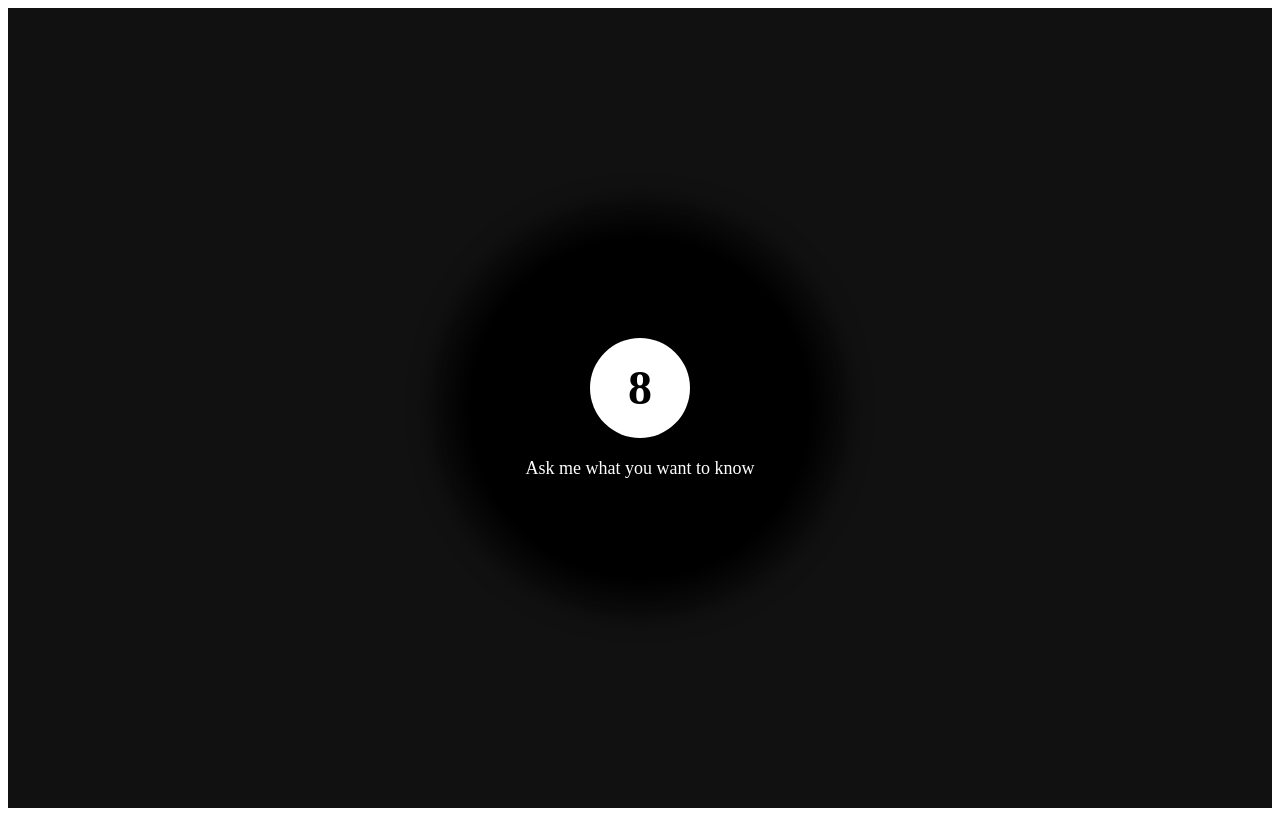
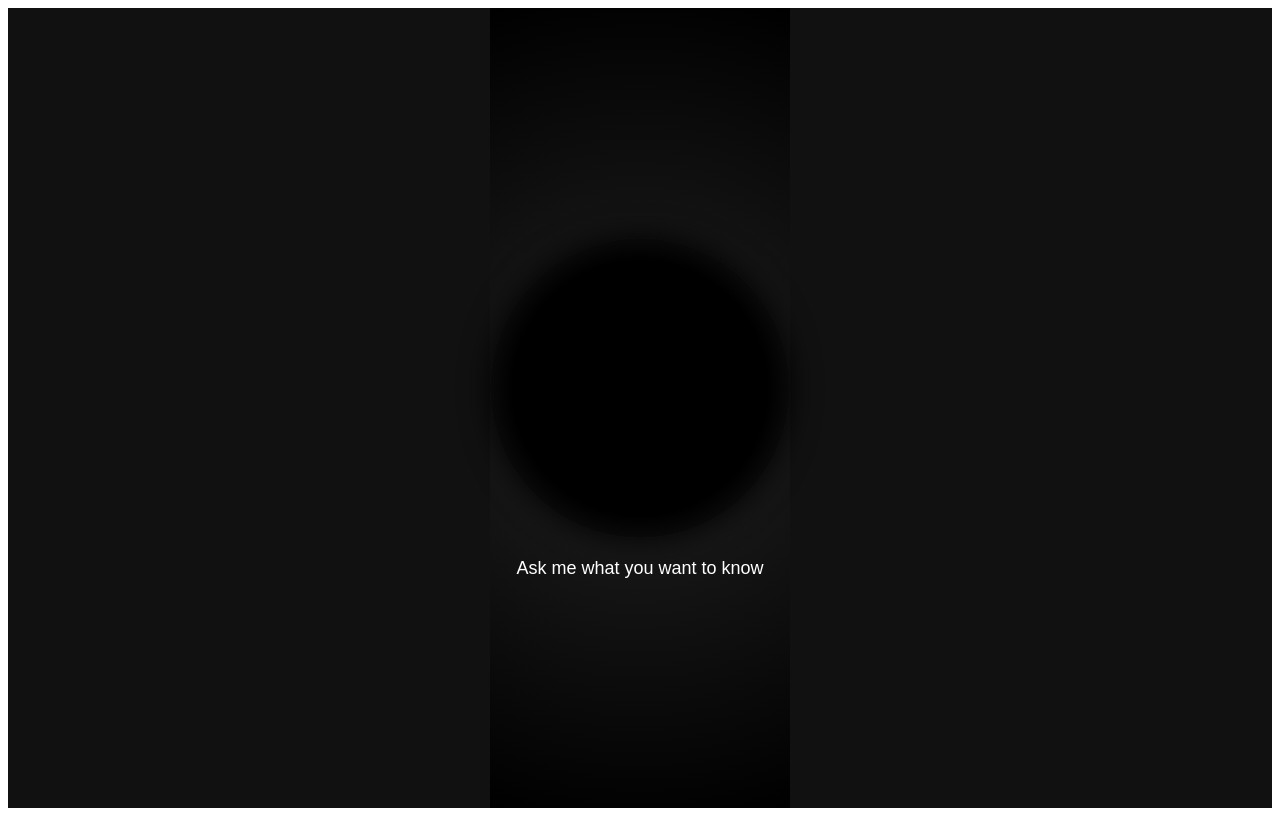
Before and after one commit to wilaponce/Magic8Ball, a Vue app: page / in a window 1280 px wide. Built offline with nearby package versions, Linux system fonts and the light colour scheme; the HTML template or start-up script is replaced by a standard one.

Commit message:
update Magic8Ball.vue

```diff
--- a/src/components/Magic8Ball.vue
+++ b/src/components/Magic8Ball.vue
@@ -1,28 +1,17 @@
 
 <template>
-  <div class="container">
-    <div
-      class="ball"
-      :class="{ flipped: isFlipped, shaking: isShaking }"
-      @click="shakeBall"
-    >
-      <div v-if="!isFlipped" class="eight-side">
-        <div class="eight-circle">
-          <span class="eight-text">8</span>
+  <div class="container" @click="shakeBall">
+    <div :class="['ball', { 'shake': isShaking }]">
+      <div class="inner-circle" v-if="showAnswer">
+        <div class="pyramid">
+          <div class="answer">{{ answer }}</div>
         </div>
-        <div class="prompt">Ask me what you want to know</div>
-      </div>
-      <div v-else class="pyramid-side">
-        <div class="inner-circle">
-          <div class="pyramid">
-            <div class="answer">{{ selectedAnswer }}</div>
-          </div>
-          <div class="bubbles">
-            <div v-for="n in 10" :key="n" class="bubble" :style="bubbleStyle(n)"></div>
-          </div>
+        <div class="bubbles">
+          <div v-for="n in 10" :key="n" class="bubble" :style="{ animationDelay: (n * 0.2) + 's' }"></div>
         </div>
       </div>
     </div>
+    <div v-if="!showAnswer" class="prompt">Ask me what you want to know</div>
   </div>
 </template>
 
@@ -30,13 +19,13 @@
 export default {
   data() {
     return {
-      isFlipped: false,
       isShaking: false,
+      showAnswer: false,
+      answer: '',
       answers: [
         "Yes", "No", "Maybe", "Ask again later", "Definitely",
         "Outlook not so good", "Without a doubt", "Cannot predict now"
-      ],
-      selectedAnswer: ""
+      ]
     };
   },
   methods: {
@@ -44,23 +33,10 @@ export default {
       if (this.isShaking) return;
       this.isShaking = true;
       setTimeout(() => {
-        this.selectedAnswer = this.answers[Math.floor(Math.random() * this.answers.length)];
-        this.isFlipped = true;
         this.isShaking = false;
+        this.showAnswer = true;
+        this.answer = this.answers[Math.floor(Math.random() * this.answers.length)];
       }, 1000);
-    },
-    bubbleStyle(n) {
-      const size = Math.random() * 8 + 4;
-      const left = Math.random() * 100;
-      const delay = Math.random() * 2;
-      const duration = 3 + Math.random() * 2;
-      return {
-        width: `${size}px`,
-        height: `${size}px`,
-        left: `${left}%`,
-        animationDelay: `${delay}s`,
-        animationDuration: `${duration}s`
-      };
     }
   }
 };
@@ -69,76 +45,43 @@ export default {
 <style scoped>
 .container {
   display: flex;
+  flex-direction: column;
+  align-items: center;
   justify-content: center;
-  align-items: center;
   height: 100vh;
-  background: #111;
+  background: radial-gradient(circle, #222, #000);
+  color: white;
+  font-family: sans-serif;
+  user-select: none;
 }
 
 .ball {
-  width: 400px;
-  height: 400px;
+  width: 300px;
+  height: 300px;
+  background: radial-gradient(circle at center, #000 60%, #222);
   border-radius: 50%;
-  background: radial-gradient(circle at center, #000 60%, #222);
   box-shadow: 0 0 30px #000;
-  position: relative;
-  perspective: 1000px;
-  transition: transform 1s ease-in-out;
+  display: flex;
+  align-items: center;
+  justify-content: center;
+  transition: transform 0.5s ease;
 }
 
-.ball.shaking {
+.shake {
   animation: shake 0.5s ease-in-out;
 }
 
-.ball.flipped {
-  transform: rotateY(180deg);
-}
-
-.eight-side, .pyramid-side {
-  width: 100%;
-  height: 100%;
-  border-radius: 50%;
-  position: absolute;
-  backface-visibility: hidden;
-  display: flex;
-  flex-direction: column;
-  align-items: center;
-  justify-content: center;
-}
-
-.eight-side {
-  transform: rotateY(0deg);
-}
-
-.pyramid-side {
-  transform: rotateY(180deg);
-}
-
-.eight-circle {
-  width: 100px;
-  height: 100px;
-  background: white;
-  border-radius: 50%;
-  display: flex;
-  align-items: center;
-  justify-content: center;
-}
-
-.eight-text {
-  font-size: 48px;
-  font-weight: bold;
-  color: black;
-}
-
-.prompt {
-  margin-top: 20px;
-  color: white;
-  font-size: 18px;
+@keyframes shake {
+  0% { transform: rotate(0deg) scale(1); }
+  25% { transform: rotate(5deg) scale(1.05); }
+  50% { transform: rotate(-5deg) scale(1.05); }
+  75% { transform: rotate(5deg) scale(1.05); }
+  100% { transform: rotate(0deg) scale(1); }
 }
 
 .inner-circle {
-  width: 200px;
-  height: 200px;
+  width: 180px;
+  height: 180px;
   background: #4B0082;
   border-radius: 50%;
   position: relative;
@@ -153,20 +96,26 @@ export default {
   border-left: 40px solid transparent;
   border-right: 40px solid transparent;
   border-bottom: 70px solid #9370DB;
-  position: relative;
+  position: absolute;
+  top: 50%;
+  left: 50%;
+  transform: translate(-50%, -50%);
 }
 
 .answer {
   position: absolute;
-  top: 80px;
-  width: 100px;
-  text-align: center;
+  top: 60%;
+  left: 50%;
+  transform: translate(-50%, -50%);
   color: white;
   font-size: 14px;
+  text-align: center;
+  width: 100px;
 }
 
 .bubbles {
   position: absolute;
+  bottom: 10px;
   width: 100%;
   height: 100%;
   overflow: hidden;
@@ -175,24 +124,24 @@ export default {
 .bubble {
   position: absolute;
   bottom: 0;
+  left: 50%;
+  width: 10px;
+  height: 10px;
   background: white;
   border-radius: 50%;
   opacity: 0.6;
-  animation-name: rise;
-  animation-timing-function: linear;
-  animation-iteration-count: infinite;
-}
-
-@keyframes shake {
-  0% { transform: rotate(0deg); }
-  25% { transform: rotate(10deg); }
-  50% { transform: rotate(-10deg); }
-  75% { transform: rotate(10deg); }
-  100% { transform: rotate(0deg); }
+  animation: rise 3s infinite ease-in;
 }
 
 @keyframes rise {
-  0% { bottom: 0; opacity: 0.6; }
-  100% { bottom: 100%; opacity: 0; }
+  0% { transform: translateY(0) scale(1); opacity: 0.6; }
+  50% { transform: translateY(-100px) scale(1.2); opacity: 0.4; }
+  100% { transform: translateY(-200px) scale(0.8); opacity: 0; }
+}
+
+.prompt {
+  margin-top: 20px;
+  font-size: 18px;
+  text-align: center;
 }
 </style>
```
